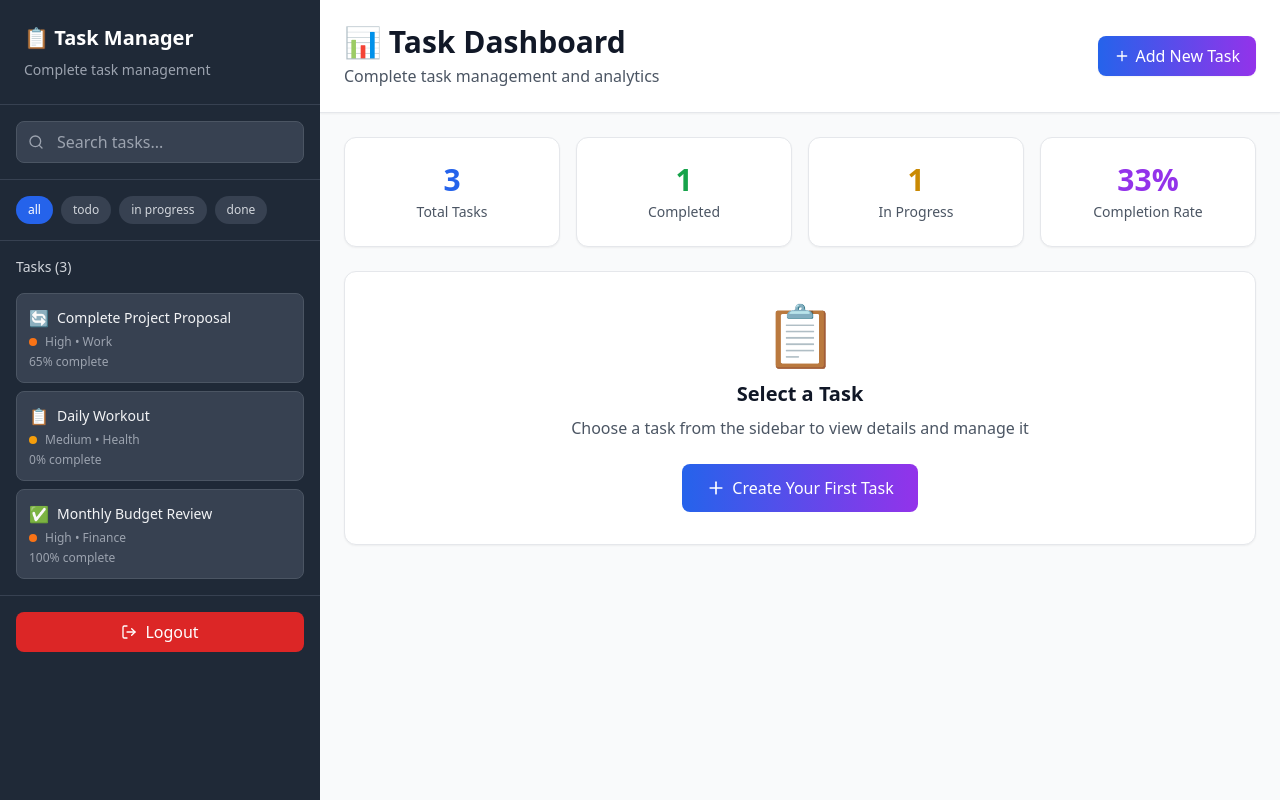
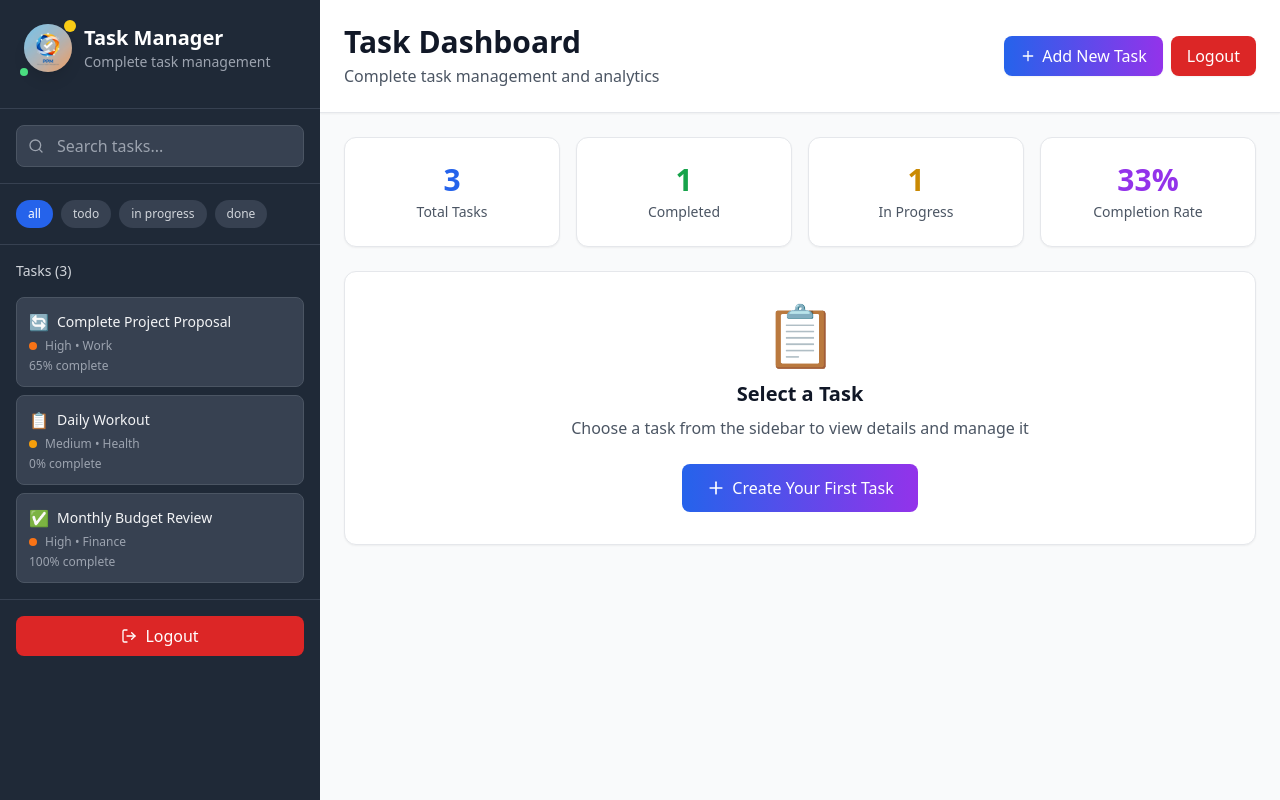
Before and after one commit to tediyo/Aufgabenplanung, a React (Create React App) app in the folder client/: page /dashboard in a window 1280 px wide. Built offline with nearby package versions, Linux system fonts and the light colour scheme.

Commit message:
Logo and authentication error

```diff
--- a/client/src/App.js
+++ b/client/src/App.js
@@ -2,6 +2,7 @@ import React, { useState } from 'react';
 import { BrowserRouter as Router, Routes, Route, useNavigate } from 'react-router-dom';
 import ResponsiveDashboard from './components/ResponsiveDashboard';
 import NotificationModal from './components/NotificationModal';
+import Logo from './components/Logo';
 import './utils/responsiveTest'; // Import responsive test utilities
 
 // Error Boundary Component
@@ -70,7 +71,9 @@ const Login = () => {
     <div className="min-h-screen flex items-center justify-center bg-gradient-to-br from-blue-600 to-purple-700 p-4">
       <div className="bg-white rounded-xl shadow-2xl w-full max-w-md p-8">
         <div className="text-center mb-8">
-          <div className="text-5xl mb-4">📋</div>
+          <div className="flex justify-center mb-4">
+            <Logo size="xl" />
+          </div>
           <h1 className="text-2xl font-bold text-gray-900">Task Scheduler</h1>
           <p className="text-gray-600 mt-2">Complete Task Management Solution</p>
         </div>
@@ -116,6 +119,15 @@ const Login = () => {
         <p className="text-center text-sm text-gray-500 mt-6">
           Use any email and password to test the application
         </p>
+
+        <div className="text-center mt-4">
+          <button
+            onClick={() => navigate('/register')}
+            className="text-blue-600 hover:text-blue-700 font-medium text-sm"
+          >
+            Don't have an account? Create one here
+          </button>
+        </div>
       </div>
     </div>
   );
@@ -158,7 +170,9 @@ const Register = () => {
     <div className="min-h-screen flex items-center justify-center bg-gradient-to-br from-blue-600 to-purple-700 p-4">
       <div className="bg-white rounded-xl shadow-2xl w-full max-w-md p-8">
         <div className="text-center mb-8">
-          <div className="text-5xl mb-4">📋</div>
+          <div className="flex justify-center mb-4">
+            <Logo size="xl" />
+          </div>
           <h1 className="text-2xl font-bold text-gray-900">Create Account</h1>
           <p className="text-gray-600 mt-2">Join Task Scheduler today</p>
         </div>
@@ -238,6 +252,15 @@ const Register = () => {
             Sign in here
           </button>
         </p>
+
+        <div className="text-center mt-2">
+          <button
+            onClick={() => navigate('/')}
+            className="text-gray-500 hover:text-gray-700 font-medium text-sm"
+          >
+            ← Back to Home
+          </button>
+        </div>
       </div>
     </div>
   );
--- a/client/src/components/DesktopSidebar.js
+++ b/client/src/components/DesktopSidebar.js
@@ -1,5 +1,6 @@
 import React from 'react';
 import { Search, LogOut } from 'lucide-react';
+import Logo from './Logo';
 
 const DesktopSidebar = ({
   tasks,
@@ -40,8 +41,13 @@ const DesktopSidebar = ({
     <div className="hidden lg:block w-80 h-screen bg-gray-800 text-white overflow-y-auto flex-shrink-0">
       {/* Header */}
       <div className="p-6 border-b border-gray-700">
-        <h2 className="text-xl font-semibold text-white mb-2">📋 Task Manager</h2>
-        <p className="text-sm text-gray-400">Complete task management</p>
+        <div className="flex items-center gap-3 mb-3">
+          <Logo size="medium" />
+          <div>
+            <h2 className="text-xl font-semibold text-white">Task Manager</h2>
+            <p className="text-sm text-gray-400">Complete task management</p>
+          </div>
+        </div>
       </div>
 
       {/* Search */}
--- /dev/null
+++ b/client/src/components/Logo.js
@@ -0,0 +1,53 @@
+import React from 'react';
+
+const Logo = ({ size = 'default', className = '' }) => {
+  const getSizeClasses = () => {
+    switch (size) {
+      case 'small':
+        return 'w-8 h-8';
+      case 'medium':
+        return 'w-12 h-12';
+      case 'large':
+        return 'w-16 h-16';
+      case 'xl':
+        return 'w-20 h-20';
+      default:
+        return 'w-10 h-10';
+    }
+  };
+
+  return (
+    <div className={`flex items-center justify-center ${getSizeClasses()} ${className}`}>
+      <div className="relative">
+        {/* Background circle for better visibility */}
+        <div className="absolute inset-0 bg-white/20 backdrop-blur-sm rounded-full"></div>
+
+        {/* Logo image */}
+        <div className="relative w-full h-full rounded-full overflow-hidden shadow-lg">
+          <img
+            src="/images/pmp5.png"
+            alt="Task Scheduler Logo"
+            className="w-full h-full object-cover"
+            onError={(e) => {
+              // Fallback to emoji if image fails to load
+              e.target.style.display = 'none';
+              e.target.nextSibling.style.display = 'flex';
+            }}
+          />
+          {/* Fallback emoji logo */}
+          <div className="absolute inset-0 bg-gradient-to-br from-blue-600 to-purple-600 rounded-full flex items-center justify-center" style={{ display: 'none' }}>
+            <div className="w-3/4 h-3/4 bg-white rounded-full flex items-center justify-center">
+              <div className="text-blue-600 font-bold text-lg">📋</div>
+            </div>
+          </div>
+        </div>
+
+        {/* Decorative elements */}
+        <div className="absolute -top-1 -right-1 w-3 h-3 bg-yellow-400 rounded-full animate-pulse"></div>
+        <div className="absolute -bottom-1 -left-1 w-2 h-2 bg-green-400 rounded-full animate-pulse" style={{ animationDelay: '0.5s' }}></div>
+      </div>
+    </div>
+  );
+};
+
+export default Logo;
--- a/client/src/components/MobileDrawer.js
+++ b/client/src/components/MobileDrawer.js
@@ -1,5 +1,6 @@
 import React from 'react';
 import { X, Menu, Search, LogOut } from 'lucide-react';
+import Logo from './Logo';
 
 const MobileDrawer = ({
   isOpen,
@@ -48,6 +49,11 @@ const MobileDrawer = ({
         <Menu className="w-5 h-5" />
       </button>
 
+      {/* Mobile Logo */}
+      <div className="lg:hidden fixed top-4 right-4 z-50">
+        <Logo size="small" />
+      </div>
+
       {/* Overlay */}
       {isOpen && (
         <div
@@ -63,9 +69,12 @@ const MobileDrawer = ({
       `}>
         {/* Header */}
         <div className="flex items-center justify-between p-4 border-b border-gray-700">
-          <div>
-            <h2 className="text-lg font-semibold text-white">📋 Task Manager</h2>
-            <p className="text-sm text-gray-400">Complete task management</p>
+          <div className="flex items-center gap-3">
+            <Logo size="small" />
+            <div>
+              <h2 className="text-lg font-semibold text-white">Task Manager</h2>
+              <p className="text-sm text-gray-400">Complete task management</p>
+            </div>
           </div>
           <button
             onClick={onClose}
--- a/client/src/components/ResponsiveDashboard.js
+++ b/client/src/components/ResponsiveDashboard.js
@@ -4,6 +4,7 @@ import MobileDrawer from './MobileDrawer';
 import DesktopSidebar from './DesktopSidebar';
 import ResponsiveTaskModal from './ResponsiveTaskModal';
 import LazyLoadWrapper from './LazyLoadWrapper';
+import Logo from './Logo';
 import { useMobileOptimization, useDebounce } from '../hooks/useMobileOptimization';
 
 const ResponsiveDashboard = () => {
@@ -127,7 +128,7 @@ const ResponsiveDashboard = () => {
         selectedTask={selectedTask}
         onLogout={() => {
           localStorage.removeItem('user');
-          window.location.reload();
+          window.location.href = '/login';
         }}
         filter={filter}
         setFilter={setFilter}
@@ -142,7 +143,7 @@ const ResponsiveDashboard = () => {
         selectedTask={selectedTask}
         onLogout={() => {
           localStorage.removeItem('user');
-          window.location.reload();
+          window.location.href = '/login';
         }}
         filter={filter}
         setFilter={setFilter}
@@ -150,16 +151,17 @@ const ResponsiveDashboard = () => {
         setSearchTerm={setSearchTerm}
       />
 
+
       {/* Main Content */}
       <div className="flex-1 overflow-y-auto lg:mt-0 mt-16">
         {/* Header */}
         <div className="bg-white shadow-sm border-b border-gray-200 p-4 lg:p-6">
           <div className="flex flex-col sm:flex-row sm:items-center sm:justify-between gap-4">
             <div className="flex-1">
-              <h1 className="text-2xl lg:text-3xl font-bold text-gray-900">📊 Task Dashboard</h1>
+              <h1 className="text-2xl lg:text-3xl font-bold text-gray-900">Task Dashboard</h1>
               <p className="text-gray-600 mt-1">Complete task management and analytics</p>
             </div>
-            <div className="flex justify-end">
+            <div className="flex justify-end gap-2">
               <button
                 onClick={() => setShowModal(true)}
                 className="flex items-center gap-1 px-2 py-1.5 sm:gap-1.5 sm:px-3 sm:py-1.5 lg:px-4 lg:py-2 bg-gradient-to-r from-blue-600 to-purple-600 text-white rounded-lg hover:from-blue-700 hover:to-purple-700 transition-all font-medium shadow-sm text-xs sm:text-sm lg:text-base"
@@ -167,6 +169,17 @@ const ResponsiveDashboard = () => {
                 <Plus className="w-3 h-3 sm:w-3.5 sm:h-3.5 lg:w-4 lg:h-4" />
                 <span className="hidden sm:inline">Add New Task</span>
                 <span className="sm:hidden">Add</span>
+              </button>
+
+              <button
+                onClick={() => {
+                  localStorage.removeItem('user');
+                  window.location.href = '/login';
+                }}
+                className="flex items-center gap-1 px-2 py-1.5 sm:gap-1.5 sm:px-3 sm:py-1.5 lg:px-4 lg:py-2 bg-red-600 text-white rounded-lg hover:bg-red-700 transition-all font-medium shadow-sm text-xs sm:text-sm lg:text-base"
+              >
+                <span className="hidden sm:inline">Logout</span>
+                <span className="sm:hidden">Exit</span>
               </button>
             </div>
           </div>
```
Also changed, not shown: client/public/images/pmp5.png (added).
